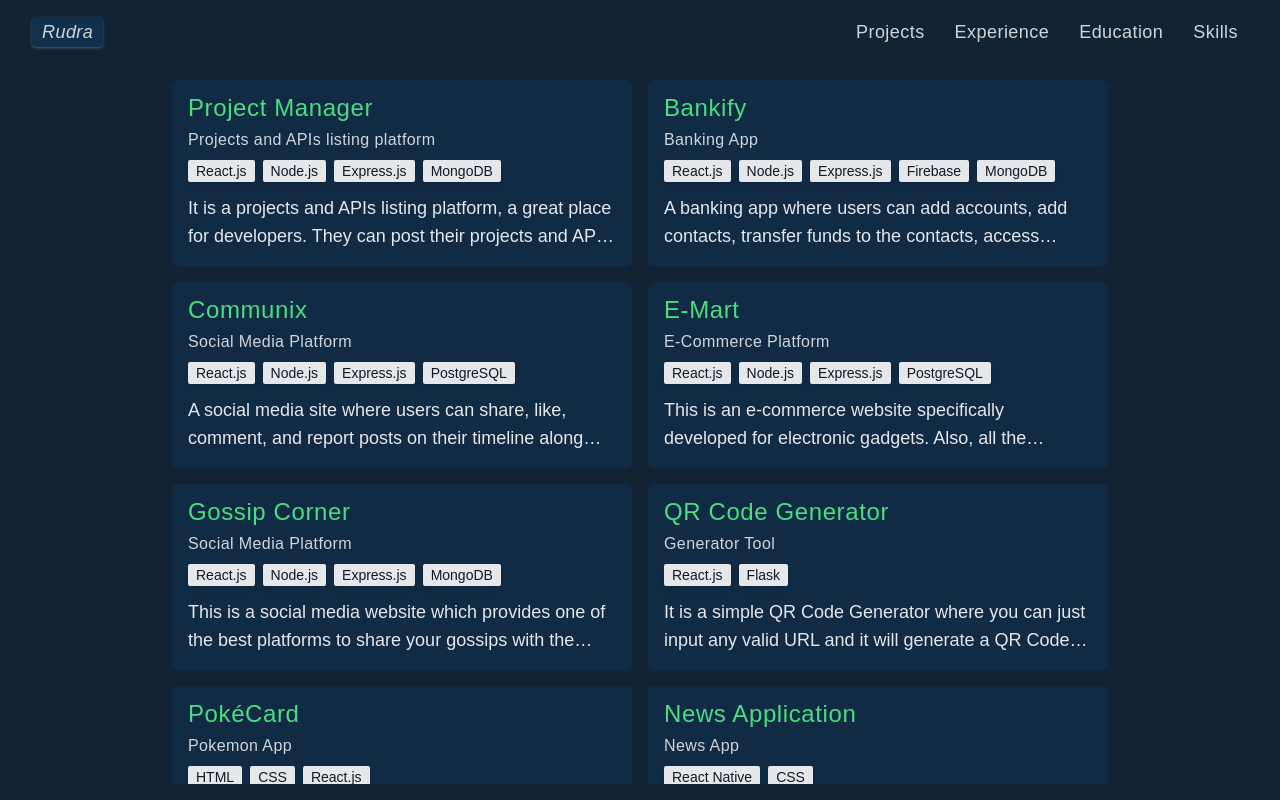
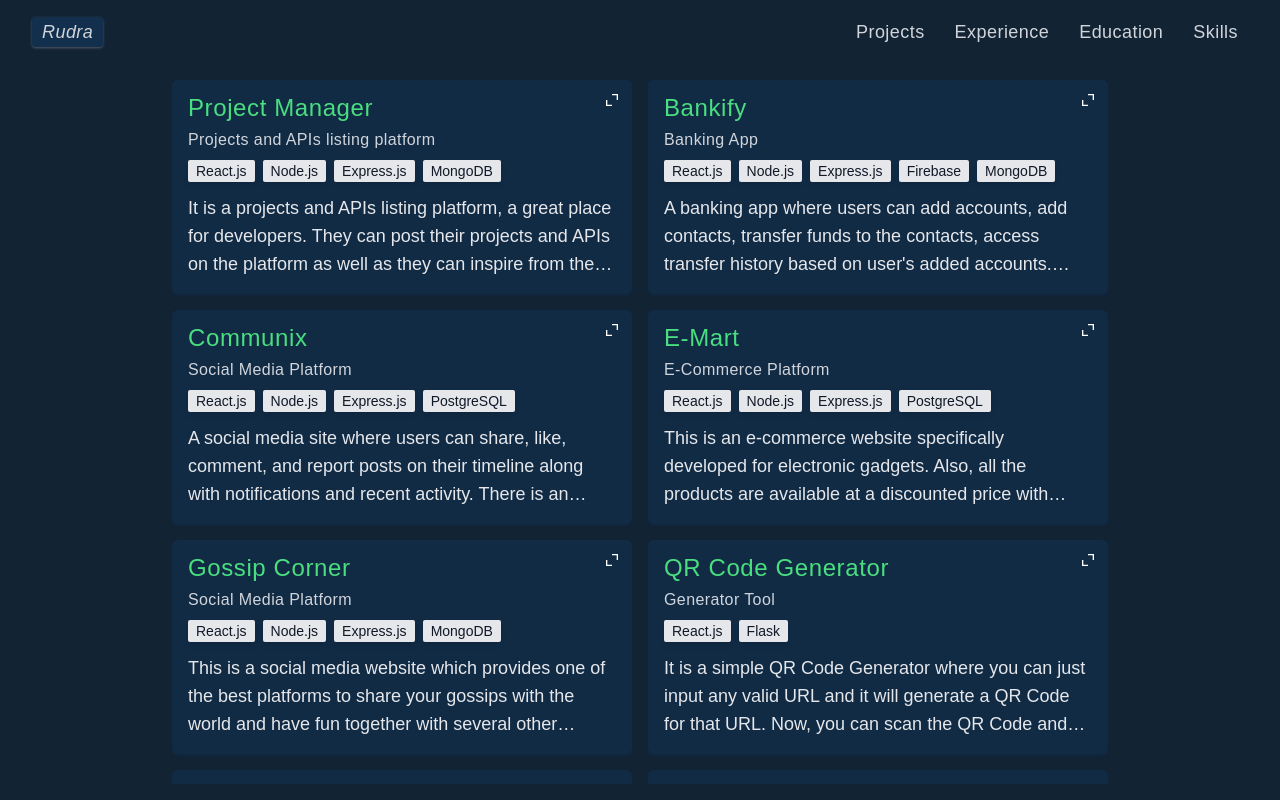
Before and after one commit to Rudra1402/ePortfolio, a React (Create React App) app: page /projects in a window 1280 px wide. Built offline with nearby package versions, Linux system fonts and the light colour scheme.

Commit message:
fonts changed

```diff
--- a/src/components/home/Homepage.jsx
+++ b/src/components/home/Homepage.jsx
@@ -1,7 +1,7 @@
 import classNames from 'classnames';
 import React, { useState } from 'react'
 import profile from '../../assets/profile.jpg'
-import rudra from '../../assets/rudra.jpg'
+import rudra from '../../assets/rudra.JPEG'
 import { socials } from '../../data'
 
 function Homepage() {
--- a/src/components/projects/Projects.jsx
+++ b/src/components/projects/Projects.jsx
@@ -1,7 +1,10 @@
-import React from 'react'
+import React, { useState } from 'react'
 import { projects } from '../../data'
+import { BiExpandAlt } from "react-icons/bi";
 
 function Projects() {
+    const [isExpand, setIsExpand] = useState(false)
+    const [selectedProject, setSelectedProject] = useState(null)
     return (
         <div className='h-[calc(100%-64px)] w-full p-4 flex justify-center text-white'>
             <div
@@ -11,8 +14,15 @@ function Projects() {
                 {projects?.map((project, index) => (
                     <div
                         key={index}
-                        className='w-[100%] h-fit p-4 rounded-md bg-[#12345685] flex flex-col gap-y-3 shadow shadow-[#12345685]'
+                        className='w-[100%] h-fit p-4 rounded-md bg-[#12345685] flex flex-col gap-y-3 shadow shadow-[#12345685] relative'
                     >
+                        <BiExpandAlt
+                            className='absolute top-3 right-3 cursor-pointer'
+                            onClick={() => {
+                                setSelectedProject(project)
+                                setIsExpand(true)
+                            }}
+                        />
                         <div
                             className='text-green-400 tracking-wide text-2xl leading-none font-medium'
                         >
@@ -29,14 +39,14 @@ function Projects() {
                             {project.techStack?.map((t, index) => (
                                 <div
                                     key={index}
-                                    className='py-1 px-2 rounded-sm shadow-md bg-gray-200 text-sm leading-none text-gray-900'
+                                    className='py-1 px-2 rounded-sm shadow-md bg-gray-200 text-sm leading-none font-medium text-gray-900'
                                 >
                                     {t}
                                 </div>
                             ))}
                         </div>
                         <div
-                            className='overflow-hidden text-gray-200 text-lg text-ellipsis line-clamp-2'
+                            className='overflow-hidden text-gray-200 text-lg text-ellipsis line-clamp-3'
                         >
                             {project.desc}
                         </div>
--- a/src/index.css
+++ b/src/index.css
@@ -2,10 +2,12 @@
 @tailwind components;
 @tailwind utilities;
 
-@import url('https://fonts.googleapis.com/css2?family=Inter:wght@1,500&family=Nunito&family=Open+Sans&family=Poppins&display=swap');
+/* @import url('https://fonts.googleapis.com/css2?family=Inter:wght@1,500&family=Nunito&family=Open+Sans&family=Poppins&display=swap'); */
+@import url('https://fonts.googleapis.com/css2?family=Montserrat:ital,wght@0,100..900;1,100..900&display=swap');
 
 body{
-    margin : 0;
-    padding : 0;
-    font-family : "Poppins",sans-serif;
+    font-family: "Montserrat", sans-serif;
+    font-optical-sizing: auto;
+    font-weight: 400;
+    font-style: normal;
 }
```
Also changed, not shown: src/assets/rudra.JPEG (added).
